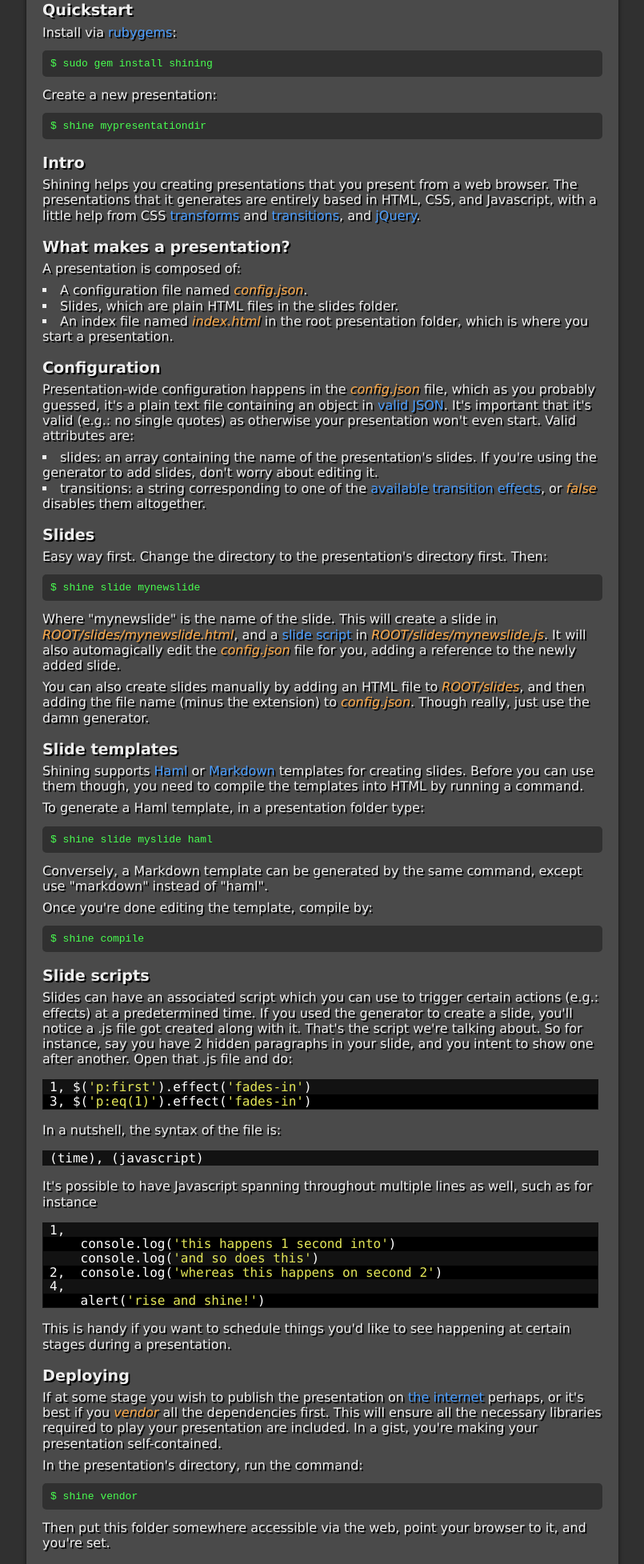
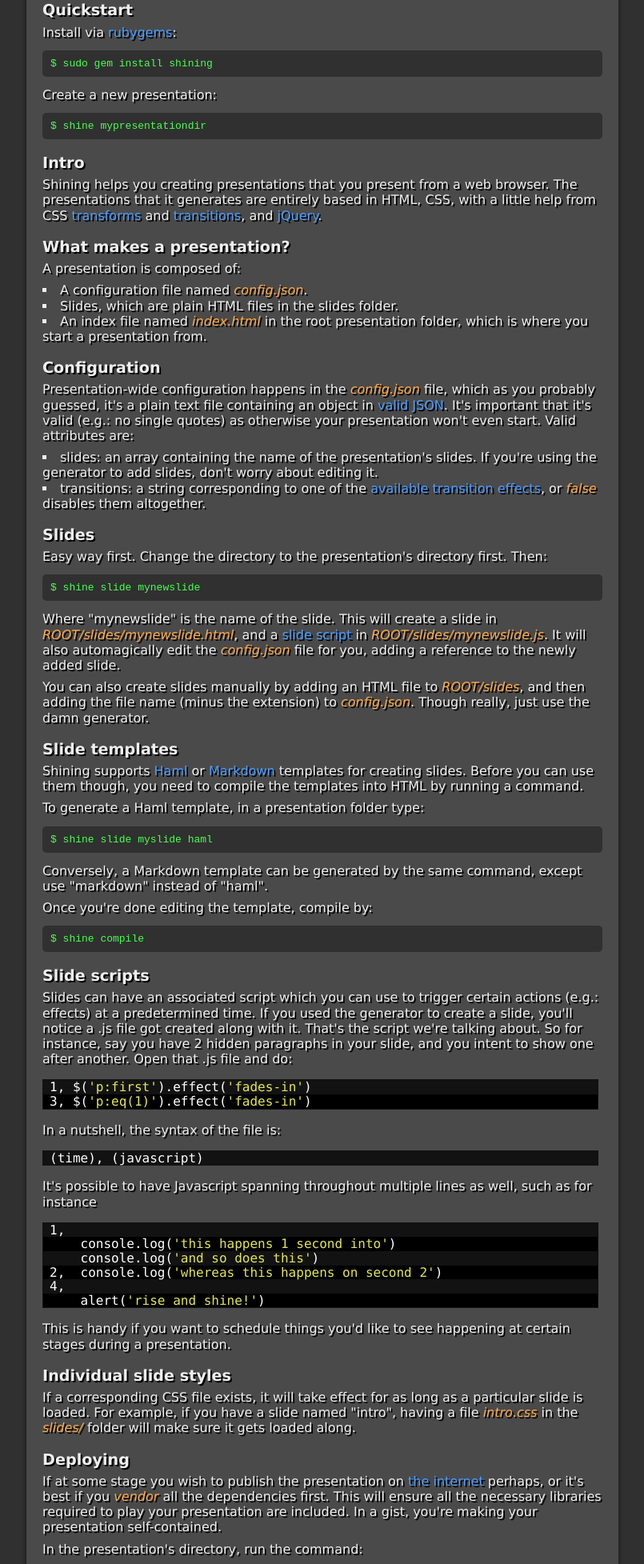
Before and after one commit to juliocesar/shining-website, a plain HTML site: page public/index.html in a window 1280 px wide. Shown: the part 378-2333 px from the top of the page at 80% size, without its empty margins (237-1042 px from the left). Drawn offline with Linux system fonts and the light colour scheme.

Commit message:
slide styles, fixed TOC generated with itself in it

```diff
--- a/public/index.html
+++ b/public/index.html
@@ -32,7 +32,7 @@
       <h1>Intro</h1>
       <p>
         Shining helps you creating presentations that you present from a web browser. The presentations
-        that it generates are entirely based in HTML, CSS, and Javascript, with a little help from CSS
+        that it generates are entirely based in HTML, CSS, with a little help from CSS
         <a href="http://www.w3.org/TR/css3-2d-transforms/">transforms</a> and
         <a href="http://www.w3.org/TR/css3-transitions/">transitions</a>, and <a href="jquery.com">jQuery</a>.
       </p>
@@ -41,15 +41,15 @@
       <h1>What makes a presentation?</h1>
       <p>
         A presentation is composed of:
+      </p>
       <ul>
         <li>A configuration file named <em>config.json</em>.</li>
         <li>Slides, which are plain HTML files in the slides folder.</li>
         <li>
           An index file named <em>index.html</em> in the root presentation folder, which is where you
-            start a presentation.
+          start a presentation from.
         </li>
       </ul>
-      </p>
     </section>
     <section id="configuration">
       <h1>Configuration</h1>
@@ -58,6 +58,7 @@
         guessed, it's a plain text file containing an object in <a href="http://www.jsonlint.com/">valid JSON</a>.
         It's important that it's valid (e.g.: no single quotes) as otherwise your presentation won't even start.
         Valid attributes are:
+      </p>
       <ul>
         <li>
           slides: an array containing the name of the presentation's slides. If you're using the generator
@@ -68,7 +69,6 @@
           or <em>false</em> disables them altogether.
         </li>
       </ul>
-      </p>
     </section>
     <section id="slides">
       <h1>Slides</h1>
@@ -124,6 +124,14 @@
       </script>
       <p>This is handy if you want to schedule things you'd like to see happening at certain stages during a presentation.</p>
     </section>
+    <section id="styles">
+      <h1>Individual slide styles</h1>
+      <p>
+        If a corresponding CSS file exists, it will take effect for as long as a particular slide is loaded. For example, if
+        you have a slide named "intro", having a file <em>intro.css</em> in the <em>slides/</em> folder will make sure it
+        gets loaded along.
+      </p>
+    </section>
     <section id="vendor">
       <h1>Deploying</h1>
       <p>
@@ -158,7 +166,7 @@
     </section>
     <footer>
       <p>
-        Shining is written by <a href="http://crazyhollywood.org">Julio</a>. Find me on Twitter through
+        Shining is written by <a href="http://crazyhollywood.org">Julio</a>. Find me on Twitter as
         <a href="http://twitter.com/julio_ody">@julio_ody</a>.
       </p>
     </footer>
--- a/public/js/dascripts.js
+++ b/public/js/dascripts.js
@@ -10,11 +10,11 @@ $(document).ready(function() {
 
   // Generates a nice looking table of contents
   $('header').after('<section id="toc"><ol></ol></section>');
-  $('#toc').prepend('<h1>Table of contents</h1>');
   $('section h1').each(function() {
     var container = $(this).parents(':first'), text = $(this).text();
     $('#toc ol').append('<li style="display: none"><a href="#' + container.attr('id') + '">' + text + '</a></li>')
   });
+  $('#toc').prepend('<h1>Table of contents</h1>');
   $('#toc ol li').oneAtEachTime('fadeIn', [], 100);
 
   // Under construction
```
Lines whose indentation alone changed are shown as unchanged.
